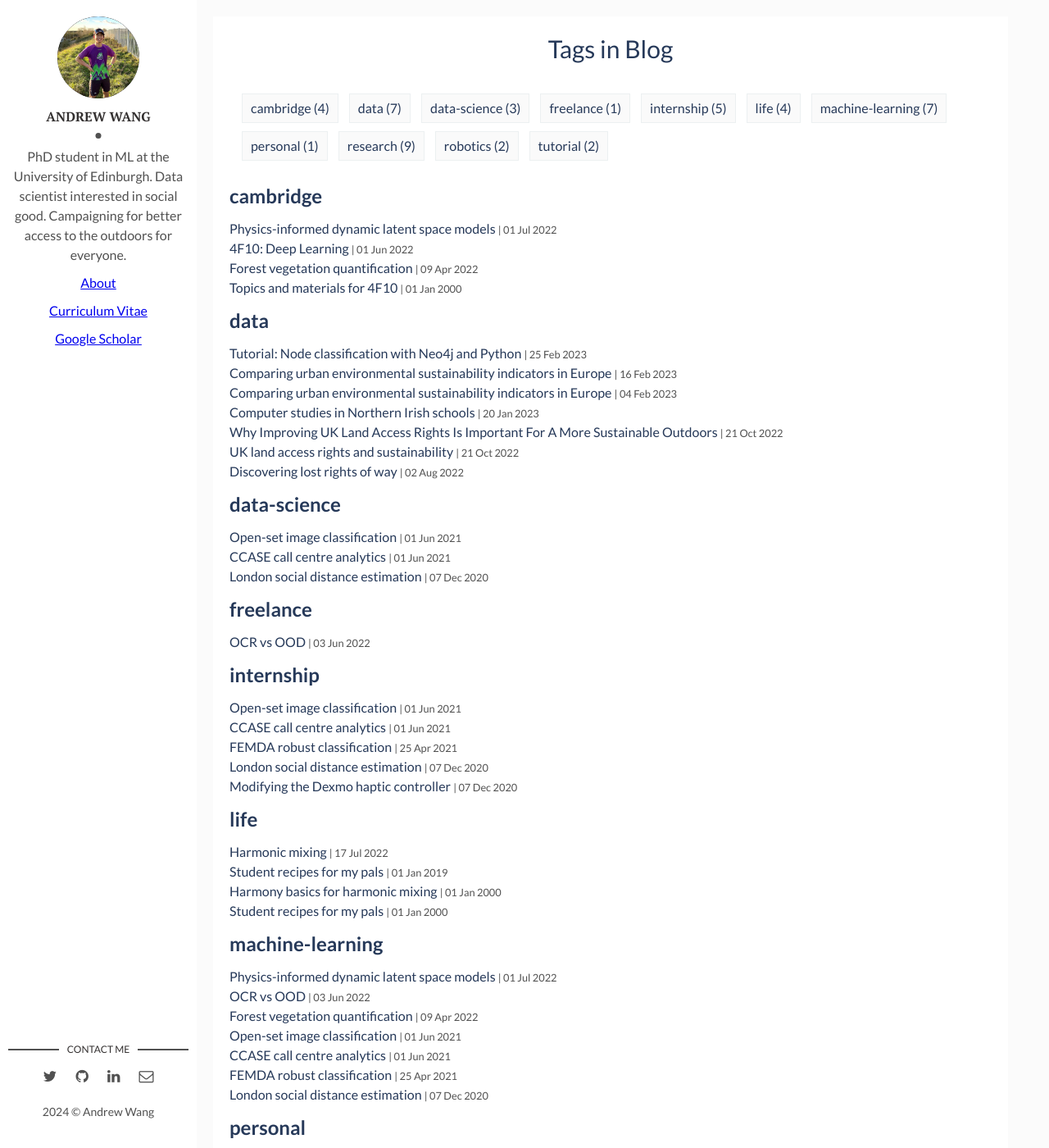
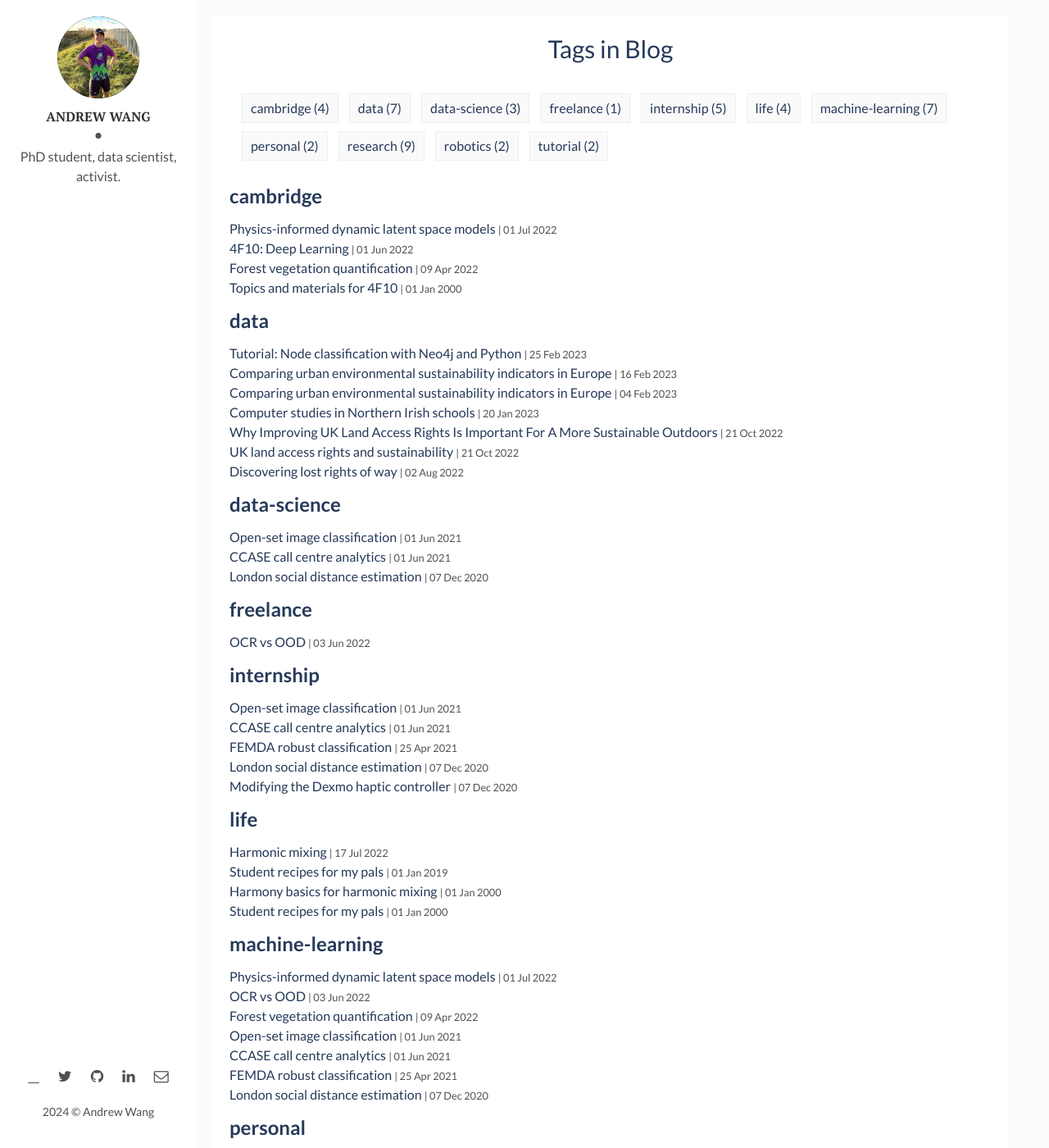
Before and after one commit to Andrewwango/andrewwango.github.io, a Jekyll site: the page built from tags.html, in a window 1280 px wide and 1400 px high. Shown: the whole window at 82% size. Built offline with Jekyll 4.4.1, drawn with Linux system fonts in a browser that asks for light colours; some of the changed text lies outside the part shown.

Commit message:
about me

```diff
--- a/_config.yml
+++ b/_config.yml
@@ -9,13 +9,14 @@ site-twitter: #if your site has a twitter account, enter it here
 # Author Settings
 author: Andrew Wang # add your name
 author-img: logo.jpg # add your photo
-about-author: PhD student in ML at the University of Edinburgh. Data scientist interested in social good. Campaigning for better access to the outdoors for everyone.
+about-author: PhD student, data scientist, activist. #PhD student in ML at the University of Edinburgh. Data scientist interested in social good. Campaigning for better access to the outdoors for everyone.
 cv-author: "https://andrewwango.github.io/cv.pdf"
 google-scholar: "https://scholar.google.com/citations?user=00ET0NAAAAAJ"
 social-twitter: andrewwango # add your Twitter handle
 social-github: andrewwango # add your Github handle
 social-linkedin: andrewwang27 # add your Linkedin handle
 social-email: andrew.wang@ed.ac.uk # add your Email address
+linktree: andrew.wang
 
 # Disqus
 discus-identifier: # add your discus identifier
--- a/_layouts/main.html
+++ b/_layouts/main.html
@@ -10,35 +10,30 @@ layout: default
       </div>
       <div class="author-name">{{site.author}}</div>
       <p>{{site.about-author}}</p>
-      <p><a href="https://linktr.ee/andrew.wang">About</a></p>
+<!--       <p><a href="{{site.linktree}}">About</a></p>
       <p><a href="{{site.cv-author}}">Curriculum Vitae</a></p>
-      <p><a href="{{site.google-scholar}}">Google Scholar</a></p>
+      <p><a href="{{site.google-scholar}}">Google Scholar</a></p> -->
       <!-- <p><a href="{{site.baseurl}}/other">Other stuff</a></p> -->
     </div>
   </header> <!-- End Header -->
   <footer>
     <section class="contact">
-      <h3 class="contact-title">Contact me</h3>
+      <!-- <h3 class="contact-title">Contact me</h3> -->
       <ul>
+        {% if site.linktree %}
+          <li><a href="https://linktr.ee/{{site.linktree}}" target="_blank"><i class="fas fa-link" aria-hidden="true"></i></a></li>
+        {% endif %}
         {% if site.social-twitter %}
           <li><a href="https://twitter.com/{{ site.social-twitter }}" target="_blank"><i class="fa fa-twitter" aria-hidden="true"></i></a></li>
-        {% else %}
-          <li><a href="https://twitter.com/artemsheludko_" target="_blank"><i class="fa fa-twitter" aria-hidden="true"></i></a></li>
         {% endif %}
         {% if site.social-github %}
           <li class="github"><a href="http://github.com/{{site.social-github}}" target="_blank"><i class="fa fa-github"></i></a></li>
-        {% else %}
-          <li class="github"><a href="http://github.com/" target="_blank"><i class="fa fa-github" aria-hidden="true"></i></a></li>
         {% endif %}
         {% if site.social-linkedin %}
           <li class="linkedin"><a href="https://in.linkedin.com/in/{{site.social-linkedin}}" target="_blank"><i class="fa fa-linkedin"></i></a></li>
-        {% else %}
-          <li class="linkedin"><a href="https://in.linkedin.com/" target="_blank"><i class="fa fa-linkedin" aria-hidden="true"></i></a></li>
         {% endif %}
         {% if site.social-email %}
           <li class="email"><a href="mailto:{{site.social-email}}"><i class="fa fa-envelope-o"></i></a></li>
-        {% else %}
-          <li class="email"><a href="mailto:example.david@blog.com"><i class="fa fa-envelope-o" aria-hidden="true"></i></a></li>
         {% endif %}
       </ul>
     </section> <!-- End Section Contact -->
```
Also changed, not shown: _posts/2024-01-21-about.markdown (added, +23 -0 lines), index.html (+15 -0 lines), assets/img/coomb.jpg (added).
